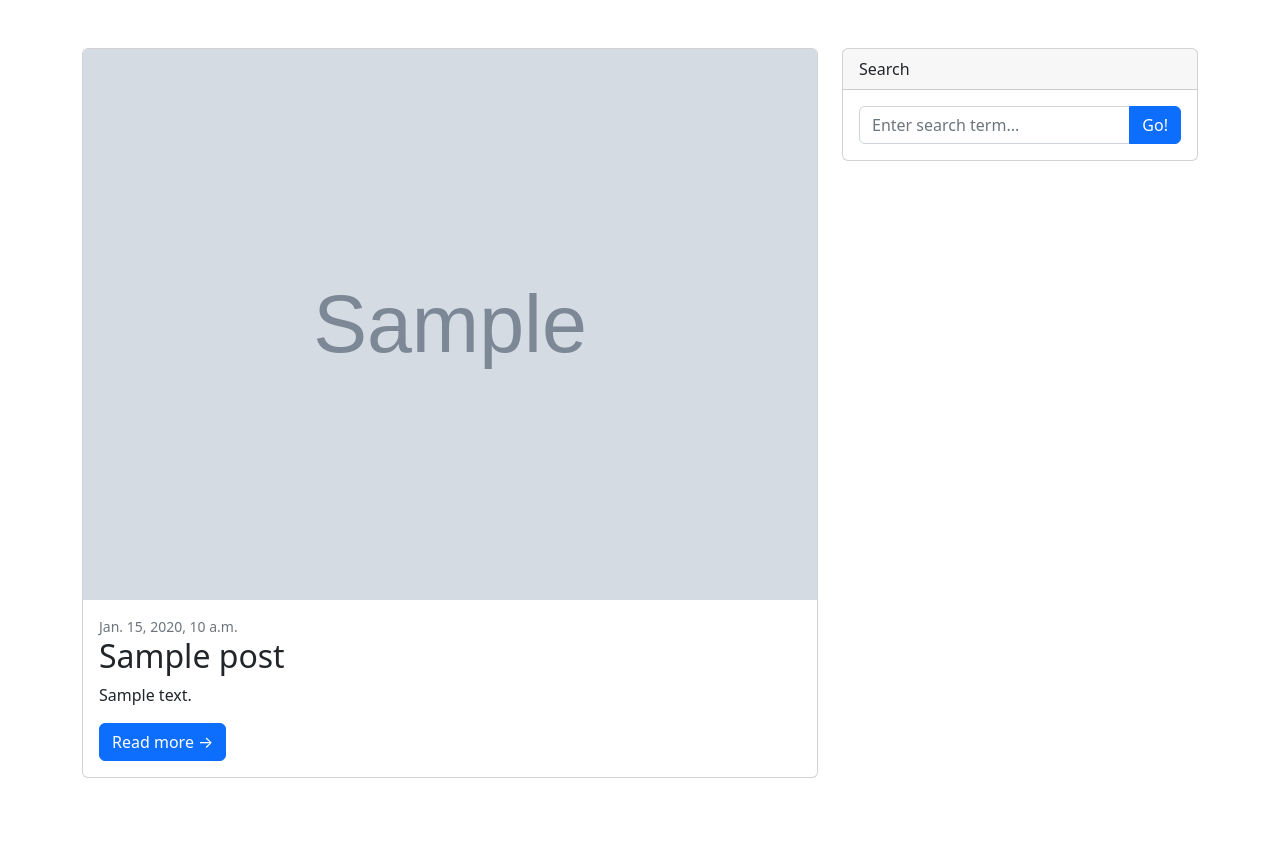
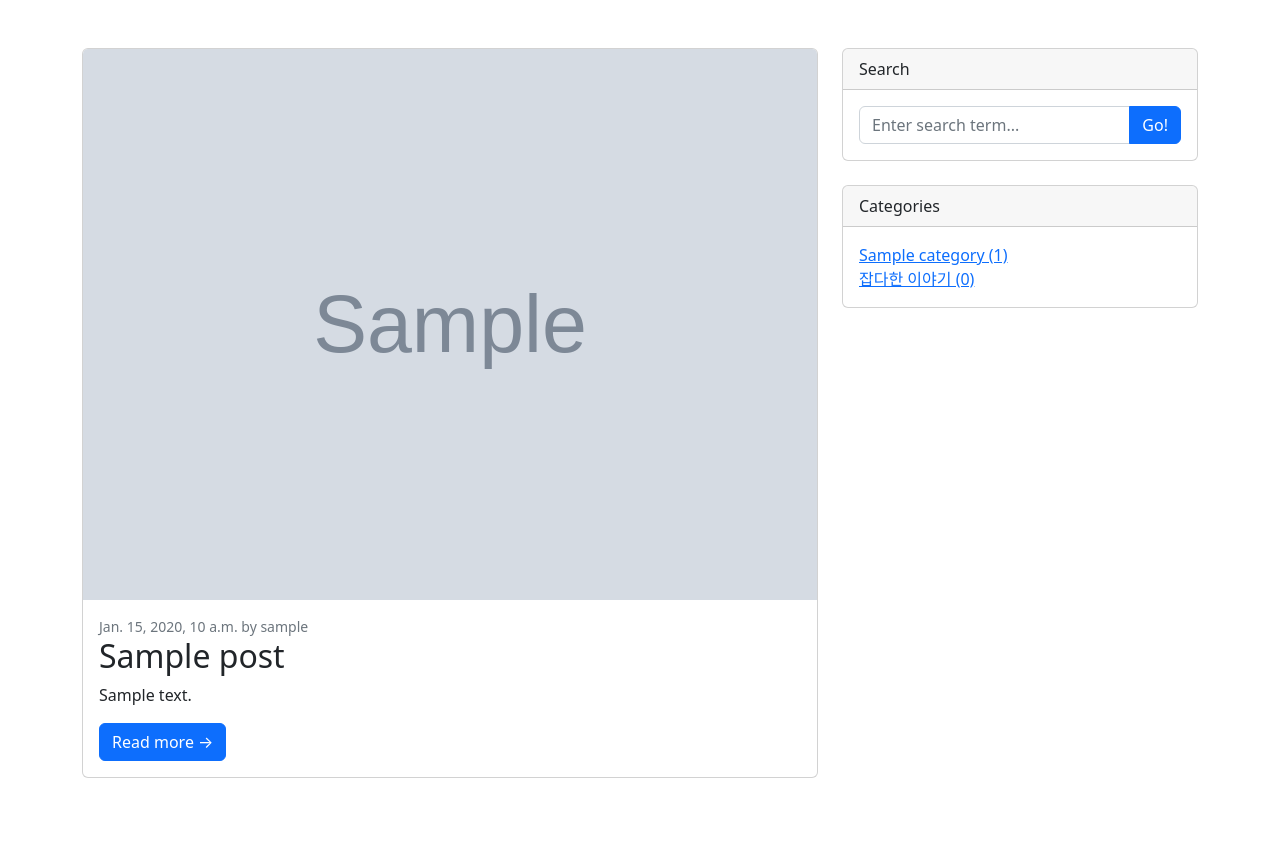
Before and after one commit to ggbadza/Django_blog, a Django app: page /blog/ in a window 1280 px wide. Shown: the part 56-906 px from the top of the page. Run offline with Django 4.2, Linux system fonts and the light colour scheme; tables that the repository leaves empty hold one stand-in row (values such as "Sample post"); grey boxes marked "Sample" are stand-in pictures; some libraries are stand-ins or nearby versions.

Commit message:
카테고리 생성

```diff
--- a/blog/models.py
+++ b/blog/models.py
@@ -1,5 +1,20 @@
+from tabnanny import verbose
 from django.db import models
+from django.contrib.auth.models import User
 import os
+
+class Category(models.Model):
+    name=models.CharField(max_length=50, unique=True)
+    slug=models.SlugField(max_length=200, unique=True, allow_unicode=True)
+
+    def __str__(self):
+        return self.name
+
+    def get_absolute_url(self):
+        return f'/blog/category/{self.slug}/'
+
+    class Meta:
+        verbose_name_plural='Categories'
 
 # Create your models here.
 class Post(models.Model):
@@ -9,9 +24,11 @@ class Post(models.Model):
     upload_file = models.FileField(upload_to='blog/files/%Y_%m_%d/', blank=True)
     created_at=models.DateTimeField(auto_now_add=True)
     updated_at=models.DateTimeField(auto_now=True)
+    author=models.ForeignKey(User,on_delete=models.PROTECT)
+    category=models.ForeignKey(Category,null=True,on_delete=models.SET_NULL,blank=True)
 
     def __str__(self):
-        return f'[{self.pk}]{self.title}' #f-스트링. {} 안에 변수 값을 출력
+        return f'[{self.pk}]{self.title} :: {self.author}' #f-스트링. {} 안에 변수 값을 출력
 
     def get_detail_url(self):
         return f'/blog/{self.pk}'
--- a/blog/templates/blog/base.html
+++ b/blog/templates/blog/base.html
@@ -3,7 +3,7 @@
 <html lang="ko">
 <head>
     <meta charset"UTF-8">
-    <title>{% block head_title %}TankMILU BLOG{% endblock %}</title>
+    <title>{% block head_title %}TankMILU BLOGh{% endblock %}</title>
     <link rel="stylesheet" href="{% static 'css/bootstrap.min.css' %}" media="screen">
 </head>
 <body>
@@ -52,7 +52,22 @@
                         </div>
                     </div>
                 </div>
-            </div>
+
+            <div class="card mb-4" id="categories-card">
+              <div class="card-header">Categories</div>
+              <div class="card-body">
+                  <div class="row">
+
+                          <ul class="list-unstyled mb-0">
+                              {% for category in categories %}
+                              <li><a href="{{category.get_absolute_url}}">{{category}} ({{category.post_set.count}})</a></li>
+                              {% endfor %}
+                              <li><a href="/blog/category/no_category/">잡다한 이야기 ({{no_category_post_count}})</a></li>
+                          </ul>
+
+                  </div>
+              </div>
+          </div>
     </div>
 
     <script src="https://cdn.jsdelivr.net/npm/@popperjs/core@2.11.5/dist/umd/popper.min.js" integrity="sha384-Xe+8cL9oJa6tN/veChSP7q+mnSPaj5Bcu9mPX5F5xIGE0DVittaqT5lorf0EI7Vk" crossorigin="anonymous"></script>
--- a/blog/templates/blog/post_detail.html
+++ b/blog/templates/blog/post_detail.html
@@ -13,10 +13,9 @@
                         <!-- Post title-->
                         <h1 class="fw-bolder mb-1">{{ post.title }}</h1>
                         <!-- Post meta content-->
-                        <div class="text-muted fst-italic mb-2">{{ post.created_at }} by 작성자</div>
+                        <div class="text-muted fst-italic mb-2">{{ post.created_at }} by <a href="#">{{ post.author }}</a></div>
                         <!-- Post categories-->
-                        <a class="badge bg-secondary text-decoration-none link-light" href="#!">Web Design</a>
-                        <a class="badge bg-secondary text-decoration-none link-light" href="#!">Freebies</a>
+                        <a class="badge bg-secondary text-decoration-none link-light" href="{{post.category.get_absolute_url}}">{{post.category}}</a>
                     </header>
                     <!-- Preview image figure-->
                     {% if post.head_image %}
--- a/blog/templates/blog/post_list.html
+++ b/blog/templates/blog/post_list.html
@@ -1,16 +1,16 @@
 {% extends 'blog/base.html' %}
 
 {% block main_area %}
-                {% for po in object_list %}
+                {% for po in post_list %}
                   {% if forloop.first %}
                   <div class="card mb-4">
                     {% if po.head_image %}
-                    <a href="#!"><img class="card-img-top" src="{{ po.head_image.url }}" alt="..." /></a>
+                    <a href="{{ po.get_detail_url }}"><img class="card-img-top" src="{{ po.head_image.url }}" alt="..." /></a>
                     {% else %}
-                    <a href="#!"><img class="card-img-top" src="https://dummyimage.com/850x350/dee2e6/6c757d.jpg" alt="..." /></a>
+                    <a href="{{ po.get_detail_url }}"><img class="card-img-top" src="https://dummyimage.com/850x350/dee2e6/6c757d.jpg" alt="..." /></a>
                     {% endif %}
                     <div class="card-body">
-                        <div class="small text-muted">{{ po.created_at }}</div>
+                        <div class="small text-muted">{{ po.created_at }} by {{ po.author }}</div>
                         <h2 class="card-title">{{ po.title }}</h2>
                         <p class="card-text">{{ po.content |truncatechars:200 }}</p>
                         <a class="btn btn-primary" href="{{ po.get_detail_url }}">Read more →</a>
@@ -23,12 +23,12 @@
                           <!-- Blog post-->
                           <div class="card mb-4">
                             {% if po.head_image %}
-                            <a href="#!"><img class="card-img-top" src="{{ po.head_image.url }}"  alt="..." /></a>
+                            <a href="{{ po.get_detail_url }}"><img class="card-img-top" src="{{ po.head_image.url }}"  alt="..." /></a>
                             {% else %}
-                            <a href="#!"><img class="card-img-top" src="https://dummyimage.com/700x350/dee2e6/6c757d.jpg" alt="..." /></a>
+                            <a href="{{ po.get_detail_url }}"><img class="card-img-top" src="https://dummyimage.com/700x350/dee2e6/6c757d.jpg" alt="..." /></a>
                             {% endif %}
                               <div class="card-body">
-                                  <div class="small text-muted">{{ po.created_at }}</div>
+                                  <div class="small text-muted">{{ po.created_at }} by {{ po.author }}</div>
                                   <h2 class="card-title h4">{{ po.title }}</h2>
                                   <p class="card-text">{{ po.content |truncatechars:100 }}</p>
                                   <a class="btn btn-primary" href="{{ po.get_detail_url }}">Read more →</a>
--- a/blog/urls.py
+++ b/blog/urls.py
@@ -1,6 +1,7 @@
 from django.urls import path
 from . import views
 urlpatterns=[
+    path('category/<str:slug>/',views.category_page),
     path('',views.PostList.as_view()),
     path('<int:pk>/',views.PostDetail.as_view()),
 ]
--- a/blog/views.py
+++ b/blog/views.py
@@ -1,14 +1,45 @@
 #from msilib.schema import ListView
-#from django.shortcuts import render
+from django.shortcuts import render
 from django.views.generic import ListView, DetailView
-from .models import Post
+from .models import Post, Category
 
 class PostList(ListView):
     model=Post
     ordering='-pk'
 
+    def get_context_data(self, **kwargs):
+        context= super(PostList,self).get_context_data()
+        context['categories']=Category.objects.all()
+        context['no_category_post_count']=Post.objects.filter(category=None).count()
+        return context
+
 class PostDetail(DetailView):
     model=Post
+
+    def get_context_data(self, **kwargs):
+        context= super(PostDetail,self).get_context_data()
+        context['categories']=Category.objects.all()
+        context['no_category_post_count']=Post.objects.filter(category=None).count()
+        return context
+
+def category_page(request,slug):
+    if slug=='no_category':
+        category='미분류'
+        post_list=Post.objects.filter(category=None)
+    else:
+        category=Category.objects.get(slug=slug)
+        post_list=Post.objects.filter(category=category)
+
+    return render(
+        request,
+        'blog/post_list.html',
+        {
+            'post_list': post_list,
+            'categories':Category.objects.all(),
+            'no_category_post_count':Post.objects.filter(category=None).count(),
+            'category':category,
+        }
+    )
 
 #def single_post_page(request,pk):
 #    post=Post.objects.get(pk=pk)
```
Also changed, not shown: blog/admin.py (+6 -1 lines), blog/migrations/0005_post_author.py (added), blog/migrations/0006_category_post_catrgory.py (added), blog/migrations/0007_alter_category_options_remove_post_catrgory_and_more.py (added).
